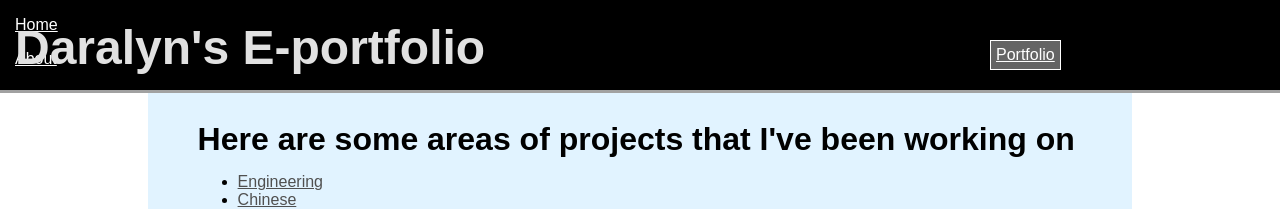
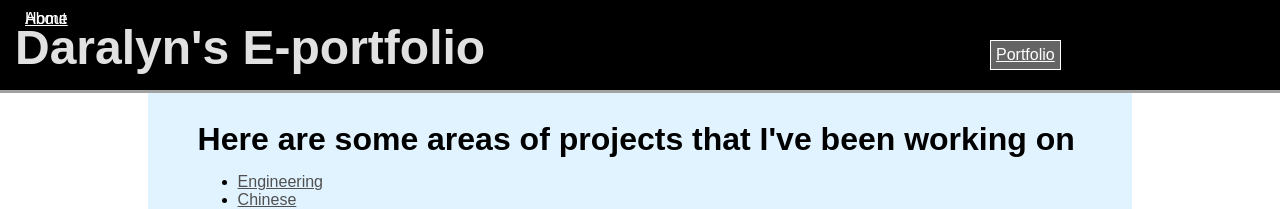
Before and after one commit to daralyn/daralyn.github.io, a Jekyll site: the page built from portfolio/index.html, in a window 1280 px wide. Shown: the top 209 px of the page. Built offline with Jekyll 4.4.1, drawn with Linux system fonts in a browser that asks for light colours.

Commit message:
Update portfolio.html

```diff
--- a/_layouts/portfolio.html
+++ b/_layouts/portfolio.html
@@ -9,8 +9,8 @@
 					<header>
 					<nav>
 						<h2 id="eportfolioheader">Daralyn's E-portfolio</h2>
-				<p id="buttonsposition">
-	        				<a class="navbutton homebutton" href="/">Home</a>
+			<!-- 	<p id="buttonsposition"> -->
+	        				<div id="homebutton"> <a class="navbutton" href="/">Home</a> </div>
 	        				<!-- <a href="/cv">CV</a> -->
 						<div id="dropdown">
 	        					<a class="navbutton portfoliobutton" href="/portfolio">Portfolio</a>
@@ -22,8 +22,8 @@
 							      <a href="https://daralyn.github.io/portfolio/holiday-crafts/">Holiday Crafts</a>
 							   </div>
 						</div>
-						<a class="navbutton aboutbutton" href="/about">About</a>
-				</p>
+						<div id="aboutbutton"> <a class="navbutton" href="/about">About</a> </div>
+			<!-- 	</p>	-->
 					</nav>
 					</header>
 
```
